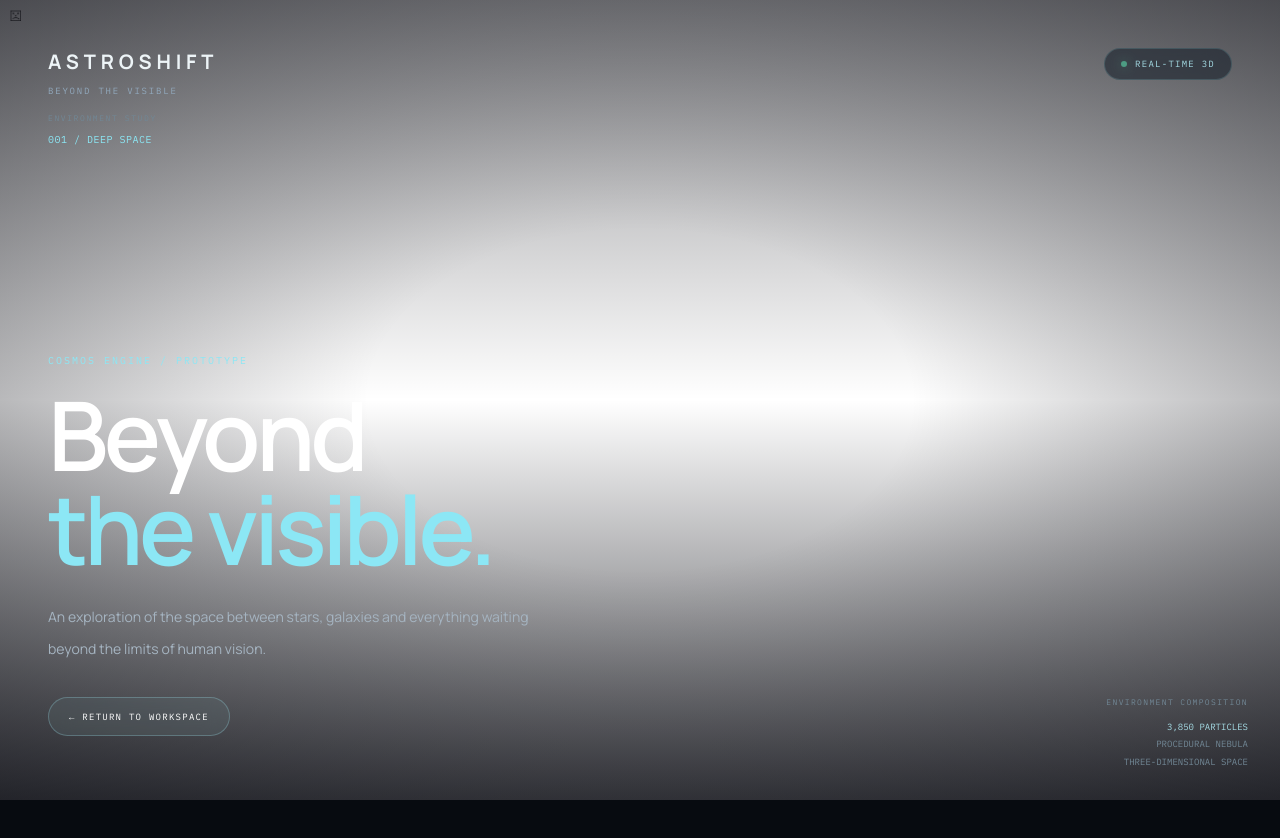
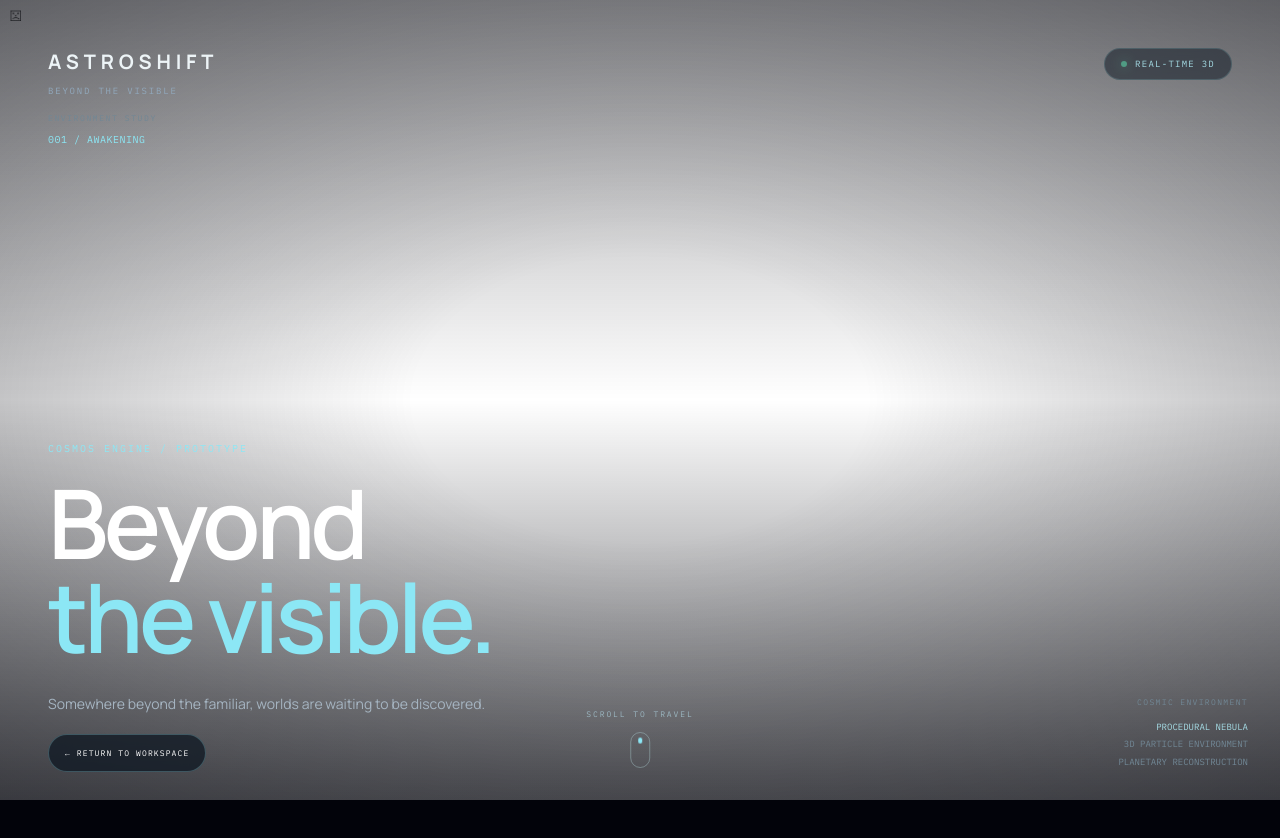
Before and after one commit to DNX001/AstroShift-V2, a React app in the folder frontend/: page /cosmos-preview in a window 1280 px wide. Shown: the top 838 px of the page. Before the commit the page ends 800 px from the top, so only its background shows below. Built offline with nearby package versions, Linux system fonts and the light colour scheme; no server answers; the HTML template or start-up script is replaced by a standard one.

Commit message:
Add scroll-driven cinematic journey

```diff
--- a/frontend/src/pages/CosmicPreview.jsx
+++ b/frontend/src/pages/CosmicPreview.jsx
@@ -1,21 +1,179 @@
 
+import { useLayoutEffect, useRef } from "react";
 import { Canvas } from "@react-three/fiber";
 import { Link } from "react-router-dom";
 
+import Lenis from "lenis";
+import gsap from "gsap";
+import { ScrollTrigger } from "gsap/ScrollTrigger";
+
 import CosmicScene from "../experience/scenes/CosmicScene";
 
+gsap.registerPlugin(ScrollTrigger);
+
 export default function CosmicPreview() {
+  const journeyRef = useRef(null);
+
+  const approachSectionRef = useRef(null);
+
+  const awakeningCopyRef = useRef(null);
+  const approachCopyRef = useRef(null);
+  const scrollCueRef = useRef(null);
+
+  // Shared with the Three.js camera without React re-renders.
+  const progressRef = useRef(0);
+
+  useLayoutEffect(() => {
+    const root = journeyRef.current;
+
+    if (!root) return undefined;
+
+    const prefersReducedMotion = window.matchMedia(
+      "(prefers-reduced-motion: reduce)"
+    ).matches;
+
+    // Smooth scroll and GSAP share one animation clock.
+    const lenis = prefersReducedMotion
+      ? null
+      : new Lenis({
+          autoRaf: false,
+          lerp: 0.085,
+          smoothWheel: true,
+          syncTouch: false,
+        });
+
+    const onLenisScroll = () => {
+      ScrollTrigger.update();
+    };
+
+    const updateLenis = (time) => {
+      lenis?.raf(time * 1000);
+    };
+
+    if (lenis) {
+      lenis.on("scroll", onLenisScroll);
+
+      gsap.ticker.add(updateLenis);
+      gsap.ticker.lagSmoothing(0);
+    }
+
+    const context = gsap.context(() => {
+      // --------------------------------------
+      // CAMERA PROGRESS
+      // --------------------------------------
+
+      const cameraState = {
+        progress: 0,
+      };
+
+      gsap.to(cameraState, {
+        progress: 1,
+        ease: "none",
+
+        onUpdate: () => {
+          progressRef.current = cameraState.progress;
+        },
+
+        scrollTrigger: {
+          trigger: root,
+          start: "top top",
+          end: "bottom bottom",
+          scrub: prefersReducedMotion ? true : 0.45,
+          invalidateOnRefresh: true,
+        },
+      });
+
+      // --------------------------------------
+      // CHAPTER 001 — AWAKENING
+      // --------------------------------------
+
+      gsap.fromTo(
+        awakeningCopyRef.current,
+        {
+          autoAlpha: 1,
+          y: 0,
+        },
+        {
+          autoAlpha: 0,
+          y: -65,
+          ease: "none",
+
+          scrollTrigger: {
+            trigger: approachSectionRef.current,
+            start: "top bottom",
+            end: "top 30%",
+            scrub: true,
+          },
+        }
+      );
+
+      // --------------------------------------
+      // CHAPTER 002 — THE APPROACH
+      // --------------------------------------
+
+      gsap.fromTo(
+        approachCopyRef.current,
+        {
+          autoAlpha: 0,
+          y: 65,
+        },
+        {
+          autoAlpha: 1,
+          y: 0,
+          ease: "none",
+
+          scrollTrigger: {
+            trigger: approachSectionRef.current,
+            start: "top 88%",
+            end: "top 30%",
+            scrub: true,
+          },
+        }
+      );
+
+      // Scroll instruction disappears naturally.
+      gsap.to(scrollCueRef.current, {
+        autoAlpha: 0,
+        ease: "none",
+
+        scrollTrigger: {
+          trigger: approachSectionRef.current,
+          start: "top bottom",
+          end: "top 70%",
+          scrub: true,
+        },
+      });
+
+    }, root);
+
+    ScrollTrigger.refresh();
+
+    return () => {
+      context.revert();
+
+      if (lenis) {
+        gsap.ticker.remove(updateLenis);
+        lenis.destroy();
+        gsap.ticker.lagSmoothing(500, 33);
+      }
+
+      progressRef.current = 0;
+    };
+  }, []);
+
   return (
-    <main className="relative min-h-screen w-full overflow-hidden bg-[#02030a] text-white">
+    <main
+      ref={journeyRef}
+      className="relative isolate min-h-[300vh] w-full overflow-clip bg-[#02030a] text-white"
+    >
 
-      {/* ----------------------------------------
-          REAL-TIME 3D ENVIRONMENT
-      ---------------------------------------- */}
+      {/* ======================================
+          FIXED 3D ENVIRONMENT
+      ====================================== */}
 
       <div
-        className="absolute inset-0"
-        role="img"
-        aria-label="Animated three-dimensional deep-space environment"
+        className="pointer-events-none fixed inset-0 z-0"
+        aria-label="Animated deep-space environment"
       >
         <Canvas
           camera={{
@@ -31,42 +189,37 @@ export default function CosmicPreview() {
             powerPreference: "high-performance",
           }}
           fallback={
-            <div className="flex h-full min-h-screen items-center justify-center bg-[#02030a] p-8 text-center">
-              <div>
-                <h2 className="font-display text-2xl text-[#8ce7f5]">
-                  WebGL unavailable
-                </h2>
-                <p className="mt-3 text-sm text-slate-400">
-                  This browser or device cannot render the
-                  real-time cosmic environment.
+            <div className="flex min-h-screen items-center justify-center bg-[#02030a] p-8 text-center">
+              <p className="text-sm text-slate-400">
+                This browser cannot render the real-time
+                cosmic environment.
               </p>
-              </div>
             </div>
           }
         >
-          <CosmicScene />
+          <CosmicScene progressRef={progressRef} />
         </Canvas>
       </div>
 
-      {/* ----------------------------------------
-          ATMOSPHERIC OVERLAY
-      ---------------------------------------- */}
+      {/* ======================================
+          ATMOSPHERIC OVERLAYS
+      ====================================== */}
 
       <div
         aria-hidden="true"
-        className="pointer-events-none absolute inset-0 z-10 bg-gradient-to-b from-[#02030a]/45 via-transparent to-[#02030a]/75"
+        className="pointer-events-none fixed inset-0 z-10 bg-gradient-to-b from-[#02030a]/40 via-transparent to-[#02030a]/65"
       />
 
       <div
         aria-hidden="true"
-        className="pointer-events-none absolute inset-0 z-10 bg-[radial-gradient(ellipse_at_center,transparent_30%,rgba(2,3,10,0.48)_100%)]"
+        className="pointer-events-none fixed inset-0 z-10 bg-[radial-gradient(ellipse_at_center,transparent_25%,rgba(2,3,10,0.38)_100%)]"
       />
 
-      {/* ----------------------------------------
-          HEADER
-      ---------------------------------------- */}
+      {/* ======================================
+          PERSISTENT HEADER
+      ====================================== */}
 
-      <header className="pointer-events-none absolute inset-x-0 top-0 z-20 flex items-start justify-between p-6 sm:p-9 lg:p-12">
+      <header className="pointer-events-none fixed inset-x-0 top-0 z-30 flex items-start justify-between p-6 sm:p-9 lg:p-12">
 
         <div>
           <p className="font-display text-lg font-bold tracking-[0.24em] text-[#edf4f7] sm:text-xl">
@@ -90,9 +243,11 @@ export default function CosmicPreview() {
 
       </header>
 
-      {/* ----------------------------------------
-          SCENE IDENTIFICATION
-      ---------------------------------------- */}
+      {/* ======================================
+          CHAPTER 001 — AWAKENING
+      ====================================== */}
+
+      <section className="relative flex min-h-screen items-end">
 
         <div className="pointer-events-none absolute left-6 top-28 z-20 sm:left-9 lg:left-12">
 
@@ -101,16 +256,15 @@ export default function CosmicPreview() {
           </p>
 
           <p className="mt-2 font-mono text-[10px] tracking-wider text-[#8ce7f5]">
-          001 / DEEP SPACE
+            001 / AWAKENING
           </p>
 
         </div>
 
-      {/* ----------------------------------------
-          HERO TYPOGRAPHY
-      ---------------------------------------- */}
-
-      <section className="pointer-events-none absolute bottom-0 left-0 z-20 max-w-3xl p-6 pb-12 sm:p-9 sm:pb-14 lg:p-12 lg:pb-16">
+        <div
+          ref={awakeningCopyRef}
+          className="relative z-20 max-w-3xl p-6 pb-14 sm:p-9 sm:pb-16 lg:p-12 lg:pb-20"
+        >
 
           <p className="font-mono text-[9px] tracking-[0.2em] text-[#8ce7f5] sm:text-[10px]">
             COSMOS ENGINE / PROTOTYPE
@@ -128,45 +282,120 @@ export default function CosmicPreview() {
           </h1>
 
           <p className="mt-6 max-w-lg text-xs leading-7 text-[#a5b4c1] sm:text-sm sm:leading-8">
-          An exploration of the space between stars,
-          galaxies and everything waiting beyond the
-          limits of human vision.
+            Somewhere beyond the familiar, worlds are
+            waiting to be discovered.
           </p>
+
+        </div>
+
+        {/* Scroll instruction */}
+        <div
+          ref={scrollCueRef}
+          className="pointer-events-none absolute bottom-8 left-1/2 z-30 -translate-x-1/2 flex flex-col items-center gap-3"
+        >
+          <span className="font-mono text-[8px] tracking-[0.24em] text-[#9bb6c1]">
+            SCROLL TO TRAVEL
+          </span>
+
+          <div className="flex h-9 w-5 justify-center rounded-full border border-cyan-100/30 p-1.5">
+            <span className="h-1.5 w-1 rounded-full bg-[#8ce7f5] animate-bounce" />
+          </div>
+        </div>
+
+      </section>
+
+      {/* ======================================
+          CHAPTER 002 — THE APPROACH
+      ====================================== */}
+
+      <section
+        ref={approachSectionRef}
+        className="relative min-h-[200vh]"
+      >
+
+        <div className="sticky top-0 flex min-h-screen items-center">
+
+          <div
+            ref={approachCopyRef}
+            className="relative z-20 max-w-2xl px-6 sm:px-9 lg:px-12"
+          >
+
+            <p className="font-mono text-[9px] tracking-[0.22em] text-[#8ce7f5] sm:text-[10px]">
+              CHAPTER 002 / THE APPROACH
+            </p>
+
+            <h2 className="mt-6 font-display text-4xl font-semibold leading-[1.05] tracking-[-0.045em] text-white sm:text-6xl lg:text-7xl">
+
+              A world
+              <br />
+
+              emerges from
+              <br />
+
+              <span className="text-[#8ce7f5]">
+                the dark.
+              </span>
+
+            </h2>
+
+            <p className="mt-7 max-w-md text-xs leading-7 text-[#a5b4c1] sm:text-sm sm:leading-8">
+              We leave the distant starfield behind.
+              A mysterious world grows larger with every
+              passing moment.
+            </p>
+
+            <div className="mt-9 border-l border-cyan-200/35 pl-4">
+
+              <p className="font-mono text-[8px] tracking-[0.17em] text-[#8ce7f5]">
+                DESTINATION / QUAOAR
+              </p>
+
+              <p className="mt-2 max-w-sm text-[10px] leading-6 text-[#8195a5]">
+                A distant Kuiper Belt world.
+                Its detailed surface in this experience
+                is an artistic reconstruction.
+              </p>
+
+            </div>
+
+          </div>
+
+        </div>
+
+      </section>
+
+      {/* ======================================
+          ENVIRONMENT METADATA
+      ====================================== */}
+
+      <div className="pointer-events-none fixed bottom-8 right-8 z-30 hidden text-right md:block">
+
+        <p className="font-mono text-[8px] tracking-[0.17em] text-[#718795]">
+          COSMIC ENVIRONMENT
+        </p>
+
+        <p className="mt-3 font-mono text-[9px] text-[#a5dce5]">
+          PROCEDURAL NEBULA
+        </p>
+
+        <p className="mt-1 font-mono text-[9px] text-[#718795]">
+          3D PARTICLE ENVIRONMENT
+        </p>
+
+        <p className="mt-1 font-mono text-[9px] text-[#718795]">
+          PLANETARY RECONSTRUCTION
+        </p>
+
+      </div>
 
       {/* Return navigation */}
       <Link
         to="/"
-          className="pointer-events-auto mt-8 inline-flex items-center gap-3 rounded-full border border-cyan-200/25 bg-cyan-200/[0.06] px-5 py-3 font-mono text-[9px] tracking-[0.14em] text-[#a5edf5] backdrop-blur-md transition duration-300 hover:border-cyan-200/50 hover:bg-cyan-200/[0.12]"
+        className="fixed bottom-7 left-6 z-40 inline-flex items-center gap-3 rounded-full border border-cyan-200/25 bg-[#09131e]/70 px-4 py-3 font-mono text-[8px] tracking-[0.14em] text-[#a5edf5] backdrop-blur-md transition duration-300 hover:border-cyan-200/50 hover:bg-cyan-200/[0.12] sm:left-9 lg:left-12"
       >
         ← RETURN TO WORKSPACE
       </Link>
 
-      </section>
-
-      {/* ----------------------------------------
-          ENVIRONMENT METADATA
-      ---------------------------------------- */}
-
-      <div className="pointer-events-none absolute bottom-8 right-8 z-20 hidden text-right md:block">
-
-        <p className="font-mono text-[8px] tracking-[0.17em] text-[#718795]">
-          ENVIRONMENT COMPOSITION
-        </p>
-
-        <p className="mt-3 font-mono text-[9px] text-[#a5dce5]">
-          3,850 PARTICLES
-        </p>
-
-        <p className="mt-1 font-mono text-[9px] text-[#718795]">
-          PROCEDURAL NEBULA
-        </p>
-
-        <p className="mt-1 font-mono text-[9px] text-[#718795]">
-          THREE-DIMENSIONAL SPACE
-        </p>
-
-      </div>
-
     </main>
   );
 }
```
Also changed, not shown: frontend/src/experience/scenes/CosmicScene.jsx (+51 -1 lines). Lines whose indentation alone changed are shown as unchanged.
